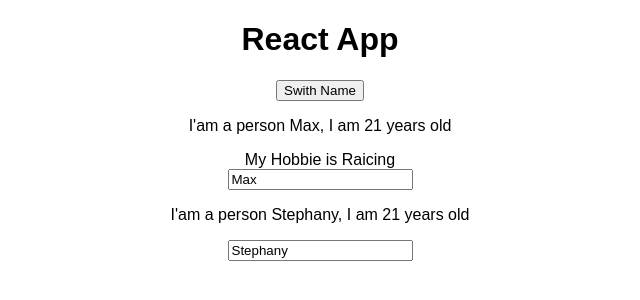
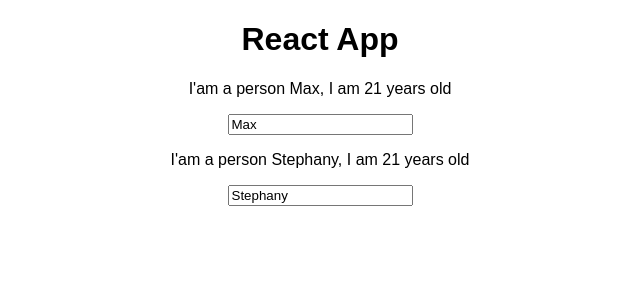
Before and after one commit to violentr/reactjs_playground, a React (Create React App) app: page / in a window 1280 px wide. Shown: the top 300 px of the page, without its empty margins (320-960 px from the left). Built offline with nearby package versions, Linux system fonts and the light colour scheme.

Commit message:
Add JSX way populate persons list

```diff
--- a/src/App.js
+++ b/src/App.js
@@ -26,14 +26,20 @@ class App extends Component {
    })
   }
   render() {
-    const persons = this.state.persons
+    const persons =(
+      <div>
+      {this.state.persons.map(person => {
+        console.log(person.name)
+        return <Person
+        name={person.name}
+        age={person.age}/>
+      })}
+      </div>
+     );
     return (
       <div className="App">
         <h1> React App </h1>
-        <button onClick={() => this.switchName('Maximilian')}>Swith Name </button>
-        <Person changed={this.nameChanged}name={persons[0].name} age={persons[0].age}> My Hobbie is Raicing </Person>
-        <Person name={persons[1].name} age={persons[1].age}
-         click={this.switchName.bind(this, "Max!")}/>
+       {persons}
       </div>
     );
   }
```
